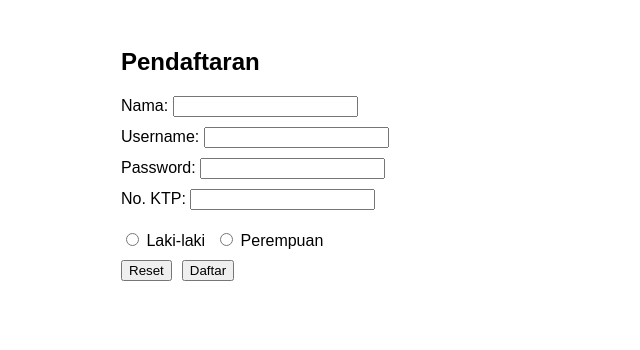
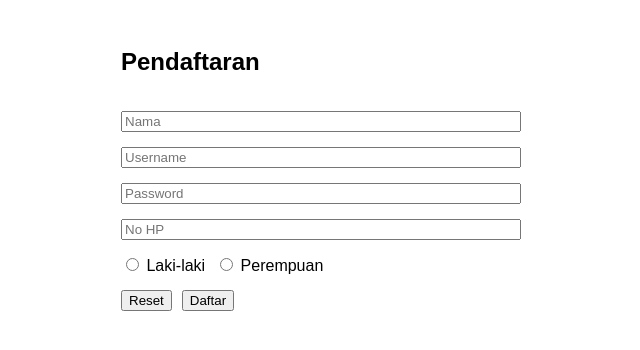
Before and after one commit to ahmad-riski/tugas-sekolah, a plain HTML site: page pendaftaran.html in a window 1280 px wide. Shown: the whole page, without its empty margins (319-959 px from the left). Drawn offline with Linux system fonts and the light colour scheme.

Commit message:
Update pendaftaran.html

```diff
--- a/pendaftaran.html
+++ b/pendaftaran.html
@@ -8,43 +8,30 @@
       font-family: Arial, sans-serif;
       padding: 20px;
     }
-    form {
+    .form-container {
+      display: grid;
+      gap: 15px;
       max-width: 400px;
       margin: auto;
     }
     .flex-container {
       display: flex;
       gap: 10px;
-      margin-top: 10px;
-    }
-    label {
-      display: block;
-      margin-top: 10px;
     }
   </style>
 </head>
 <body>
-  <form action="/submit" method="POST">
-    <h2> Pendaftaran</h2>
-    <label>
-      Nama:
-      <input type="text" name="nama" required>
-    </label>
 
-    <label>
-      Username:
-      <input type="text" name="username" required>
-    </label>
+  <form class="form-container" action="/register" method="POST">
+    <h2>Pendaftaran</h2>
 
-    <label>
-      Password:
-      <input type="password" name="password" required>
-    </label>
+    <input type="text" name="nama" placeholder="Nama" required>
 
-    <label>
-      No. KTP:
-      <input type="text" name="ktp" required>
-    </label>
+    <input type="text" name="username" placeholder="Username" required>
+
+    <input type="password" name="password" placeholder="Password" required>
+
+    <input type="text" name="hp" placeholder="No HP" required>
 
     <div class="flex-container">
       <label><input type="radio" name="gender" value="Laki-laki" required> Laki-laki</label>
@@ -58,4 +45,4 @@
   </form>
 
 </body>
-</html>
+  </html>
```
